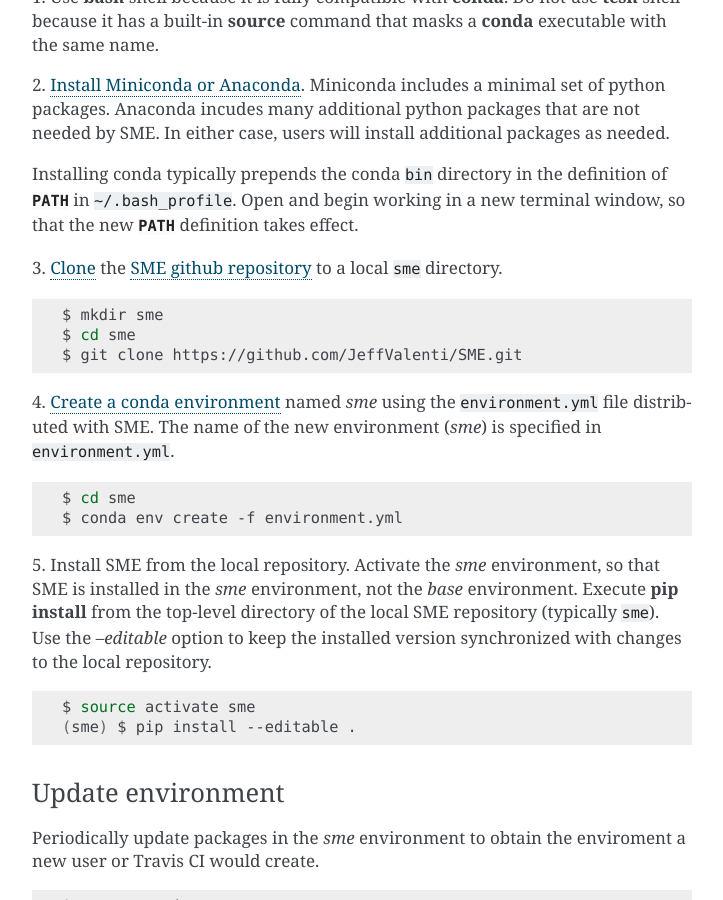
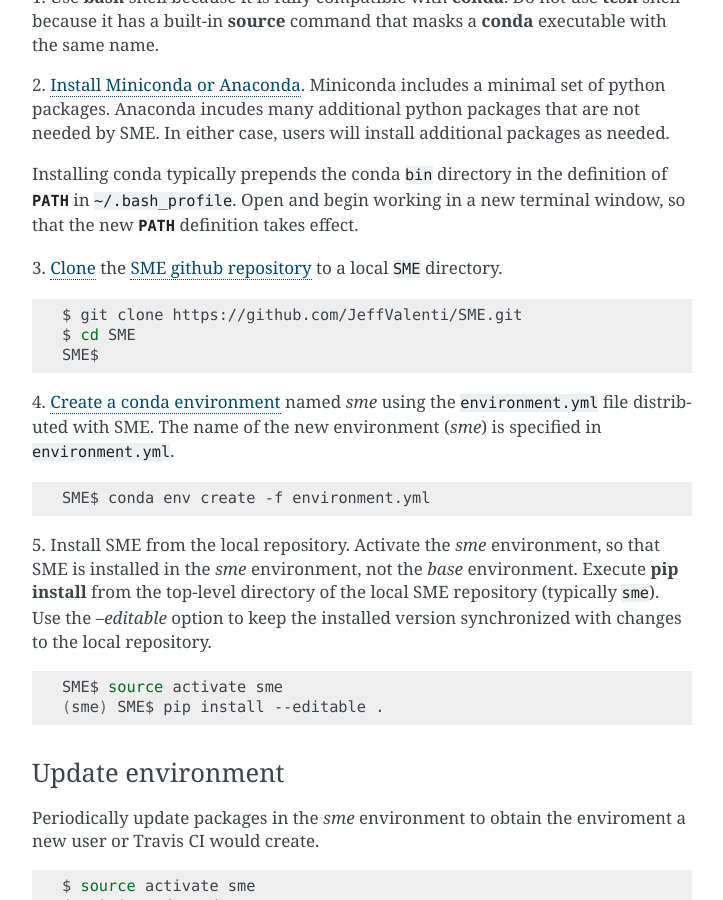
Before and after one commit to JeffValenti/SME, a Sphinx documentation site: the page built from docs/content/developer.rst, in a window 1280 px wide and 900 px high, scrolled down 856 px. Shown: the whole window, without its empty margins (388-1111 px from the left). Built offline with Sphinx 7.4.7, drawn with Linux system fonts in a browser that asks for light colours.

Commit message:
fix name of local directory: sme -> SME

```diff
--- a/docs/content/developer.rst
+++ b/docs/content/developer.rst
@@ -64,16 +64,16 @@
 :envvar:`PATH` definition takes effect.
 
 3. `Clone <https://help.github.com/articles/cloning-a-repository/>`_
-the `SME github repository`_ to a local :file:`sme` directory.
+the `SME github repository`_ to a local :file:`SME` directory.
 
 .. _SME github repository:
    https://github.com/JeffValenti/SME
 
 .. code-block:: bash
 
-    $ mkdir sme
-    $ cd sme
     $ git clone https://github.com/JeffValenti/SME.git
+    $ cd SME
+    SME$
 
 .. _conda-env-create-step:
 
@@ -88,8 +88,7 @@
 
 .. code-block:: bash
 
-    $ cd sme
-    $ conda env create -f environment.yml
+    SME$ conda env create -f environment.yml
 
 5. Install SME from the local repository. Activate the *sme* environment,
 so that SME is installed in the *sme* environment, not the *base*
@@ -100,8 +99,8 @@
 
 .. code-block:: bash
 
-    $ source activate sme
-    (sme) $ pip install --editable .
+    SME$ source activate sme
+    (sme) SME$ pip install --editable .
 
 
 Update environment
```
